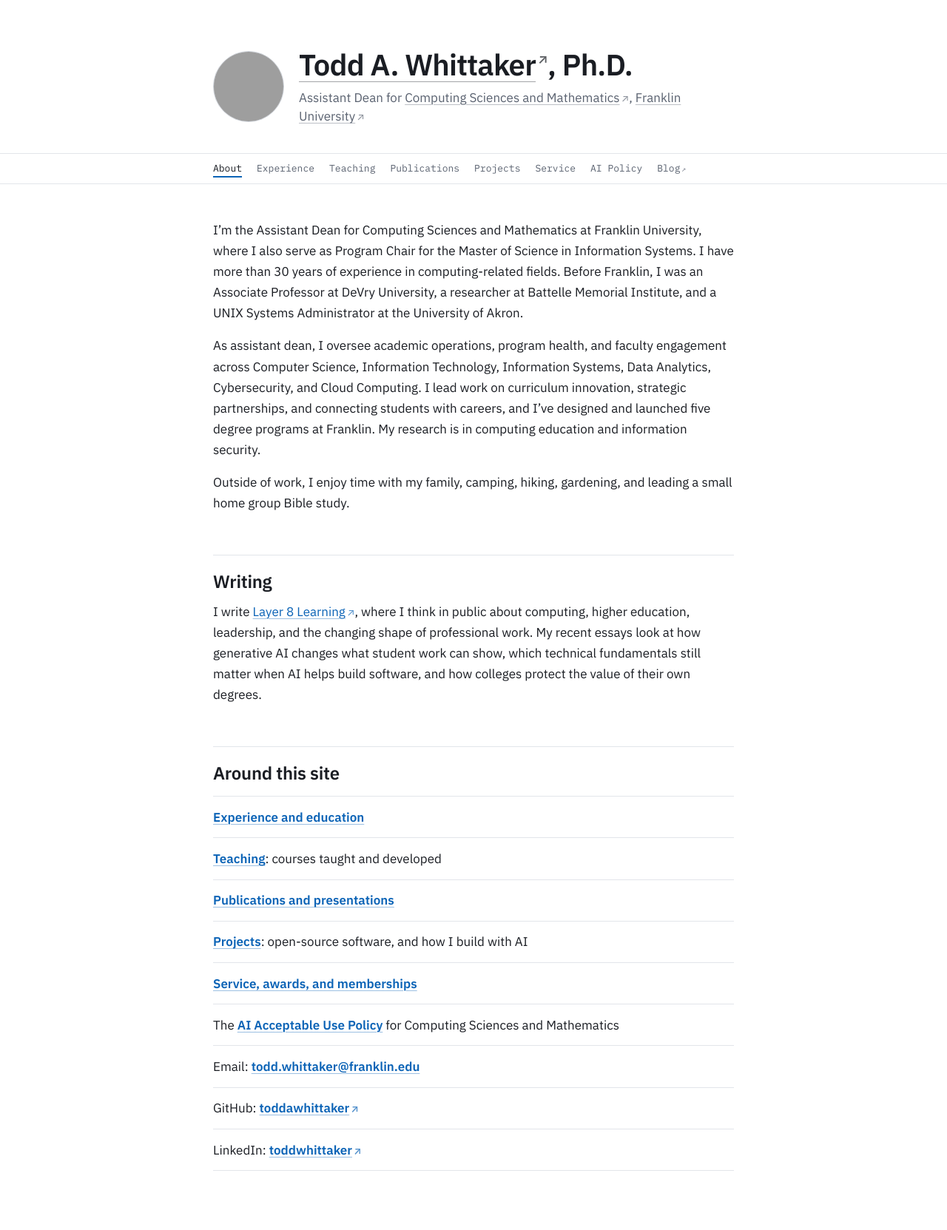
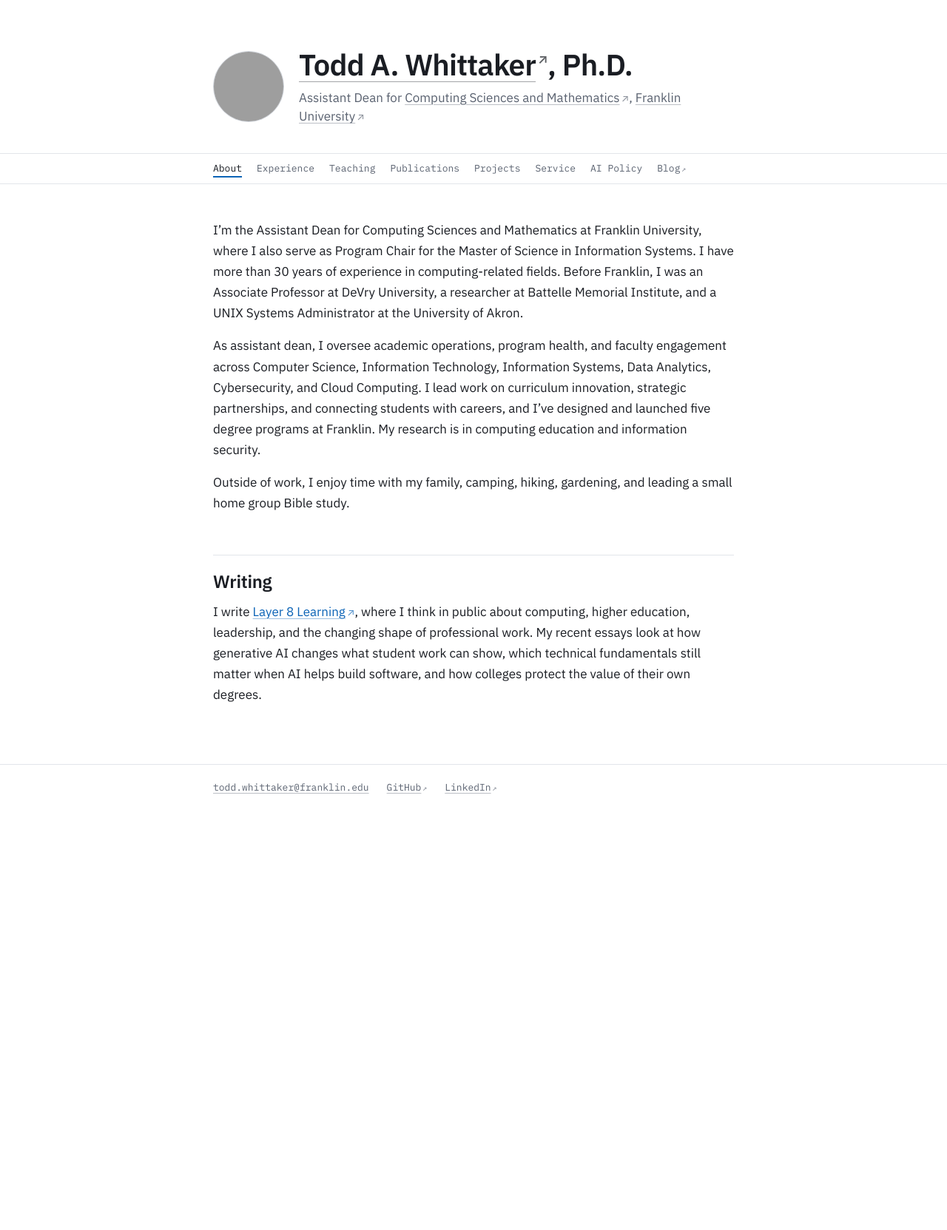
Before and after one commit to toddawhittaker/toddawhittaker.github.io, a Jekyll site: the page built from docs/README.md, in a window 1280 px wide. Shown: the whole page at 74% size. Built offline with Jekyll 4.4.1, drawn with Linux system fonts in a browser that asks for light colours; our own code applies the rules of GitHub Pages for plain Markdown files; after the commit the page ends 1108 px from its top, so only the background shows below that; grey boxes are pictures that could not be loaded.

Commit message:
Replace the home page link list with a contact footer on every page

```diff
--- a/docs/README.md
+++ b/docs/README.md
@@ -7,15 +7,3 @@ Outside of work, I enjoy time with my family, camping, hiking, gardening, and le
 ## Writing
 
 I write [Layer 8 Learning](https://layer8learning.substack.com/){:target="_blank"}, where I think in public about computing, higher education, leadership, and the changing shape of professional work. My recent essays look at how generative AI changes what student work can show, which technical fundamentals still matter when AI helps build software, and how colleges protect the value of their own degrees.
-
-## Around this site
-
-- [Experience and education](/experience/)
-- [Teaching](/teaching/): courses taught and developed
-- [Publications and presentations](/publications/)
-- [Projects](/projects/): open-source software, and how I build with AI
-- [Service, awards, and memberships](/service/)
-- The [AI Acceptable Use Policy](/CSM-AI-Policy/) for Computing Sciences and Mathematics
-- Email: [todd.whittaker@franklin.edu](mailto:todd.whittaker@franklin.edu)
-- GitHub: [toddawhittaker](https://github.com/toddawhittaker){:target="_blank"}
-- LinkedIn: [toddwhittaker](https://www.linkedin.com/in/toddwhittaker/){:target="_blank"}
--- a/docs/_layouts/default.html
+++ b/docs/_layouts/default.html
@@ -45,5 +45,13 @@
     <main id="content" class="content">
       {{ content }}
     </main>
+
+    <footer class="site-footer">
+      <ul>
+        <li><a href="mailto:todd.whittaker@franklin.edu">todd.whittaker@franklin.edu</a></li>
+        <li><a href="https://github.com/toddawhittaker" target="_blank">GitHub</a></li>
+        <li><a href="https://www.linkedin.com/in/toddwhittaker/" target="_blank">LinkedIn</a></li>
+      </ul>
+    </footer>
   </body>
 </html>
--- a/docs/assets/css/style.scss
+++ b/docs/assets/css/style.scss
@@ -441,24 +441,6 @@ p:has(> img:only-child) {
   margin-block-start: 1.25rem;
 }
 
-// Home page link list: a plain index, one entry per row.
-
-.home .content > ul {
-  list-style: none;
-  padding: 0;
-  border-block-start: 1px solid var(--rule);
-}
-
-.home .content > ul > li {
-  margin: 0;
-  padding-block: 0.85rem;
-  border-block-end: 1px solid var(--rule);
-}
-
-.home .content > ul > li > a {
-  font-weight: 600;
-}
-
 // Home page header: GitHub photo beside the name.
 
 .site-header-inner {
@@ -597,6 +579,36 @@ h3 + table.timeline {
   margin-block-start: 0.5rem;
 }
 
+// Contact links at the bottom of every page.
+
+.site-footer {
+  border-block-start: 1px solid var(--rule);
+}
+
+.site-footer ul {
+  display: flex;
+  flex-wrap: wrap;
+  gap: 0.25rem 1.5rem;
+  max-width: calc(var(--measure) + 2 * var(--gutter));
+  margin: 0 auto;
+  padding: 1.25rem var(--gutter) 2rem;
+  list-style: none;
+  font-family: var(--mono);
+  font-size: 0.8125rem;
+}
+
+.site-footer li + li {
+  margin: 0;
+}
+
+.site-footer a {
+  color: var(--muted);
+}
+
+.site-footer a:hover {
+  color: var(--text);
+}
+
 // Pull quotes.
 blockquote {
   margin: 1.5rem 0 0;
```
Also changed, not shown: CLAUDE.md (+2 -2 lines).
